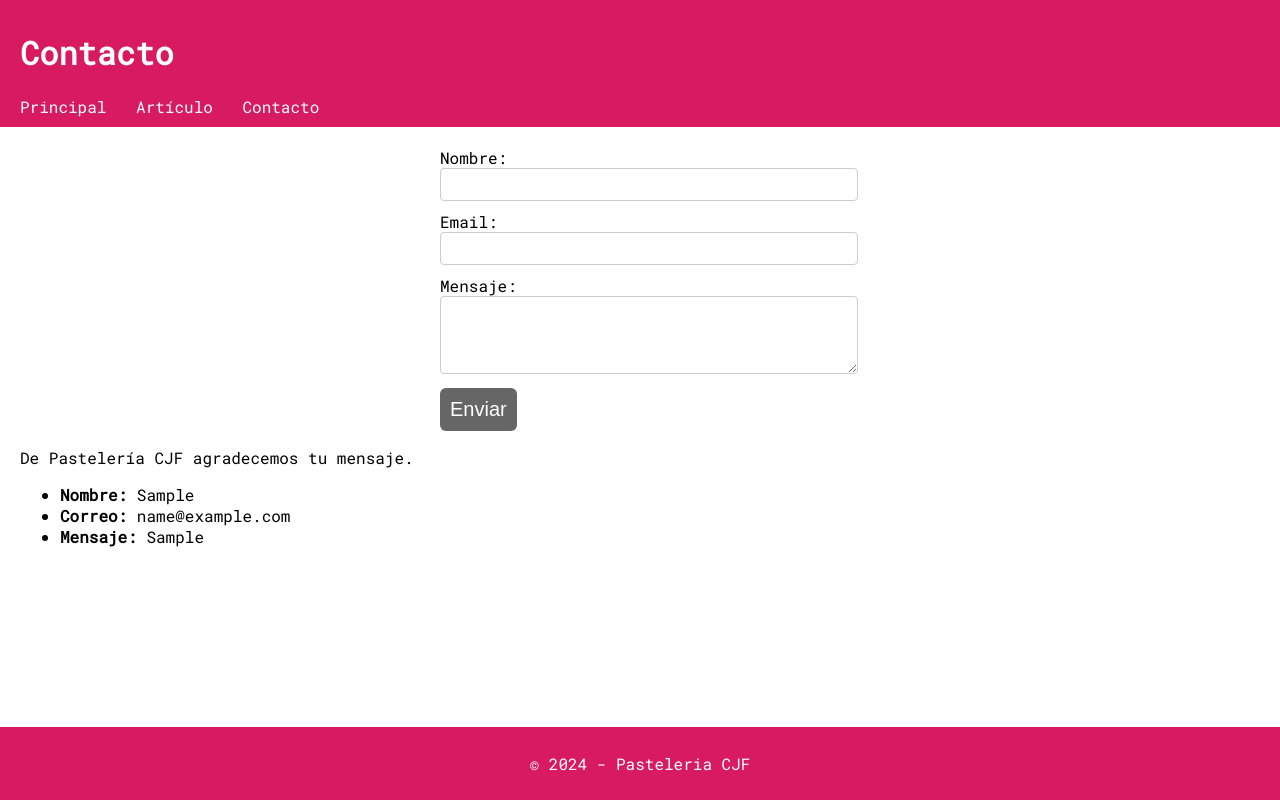
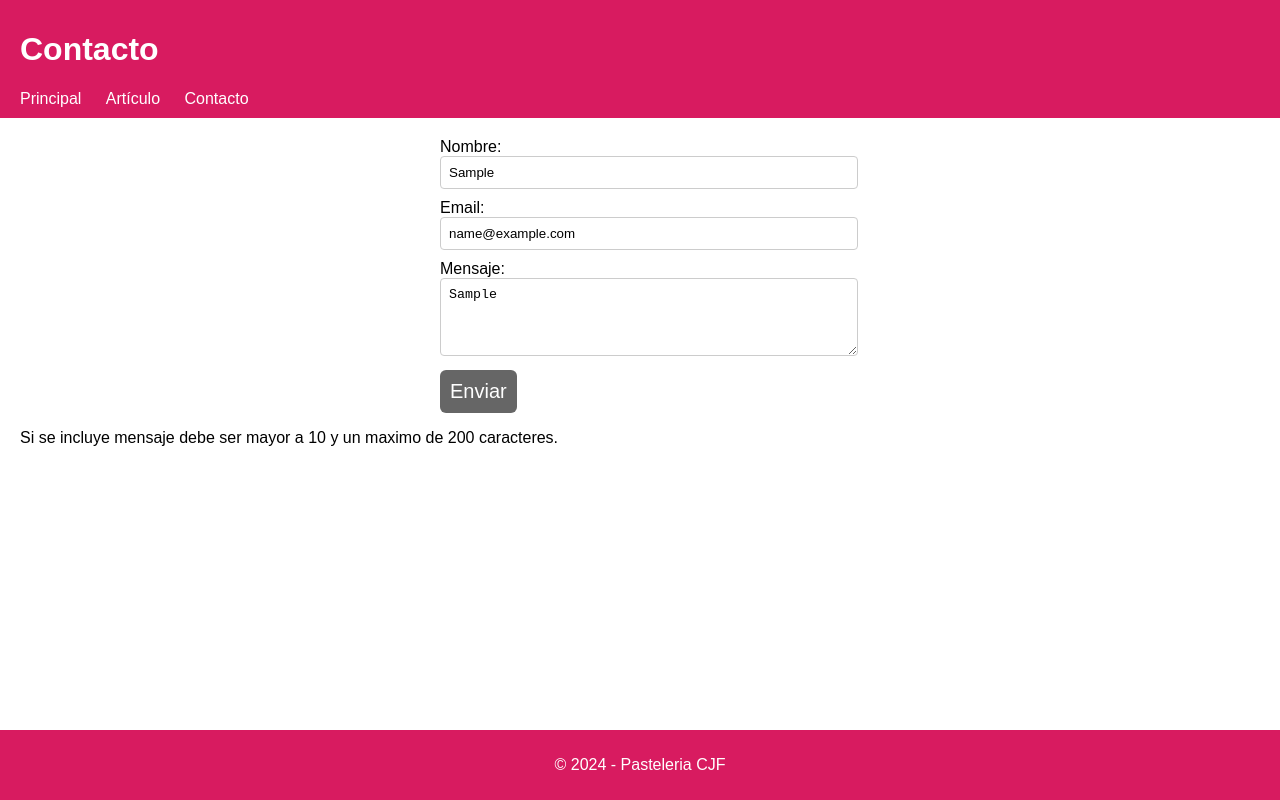
Before and after one commit to JessicaTester/Integrador-CJF, a plain HTML site: page contacto.html in a window 1280 px wide. Both pictures are taken after typing "Sample", "name@example.com", "Sample" into the empty fields and a click on the button "Enviar". Drawn offline with Linux system fonts and the light colour scheme.

Commit message:
reentrega

```diff
--- a/articulo.html
+++ b/articulo.html
@@ -4,7 +4,6 @@
     <meta charset="UTF-8">
     <meta name="viewport" content="width=device-width, initial-scale=1.0">
     <title>Artículo</title>
-    <link href="https://fonts.googleapis.com/css2?family=Roboto+Mono&display=swap" rel="stylesheet">
     <link rel="stylesheet" href="styles.css">
 </head>
 <body>
--- a/contacto.html
+++ b/contacto.html
@@ -4,7 +4,6 @@
     <meta charset="UTF-8">
     <meta name="viewport" content="width=device-width, initial-scale=1.0">
     <title>Contacto</title>
-    <link href="https://fonts.googleapis.com/css2?family=Roboto+Mono&display=swap" rel="stylesheet">
     <link rel="stylesheet" href="styles.css">
 </head>
 <body>
@@ -19,7 +18,7 @@
         </nav>
     </header>
     <main>
-        <form class="formulario">
+        <form class="formulario" novalidate>
             <div>
                 <label >Nombre:</label>
                 <input class="nombre" type="text" required>
--- a/script.js
+++ b/script.js
@@ -35,12 +35,23 @@ document.addEventListener('DOMContentLoaded', () => {
 
         formulario.addEventListener('submit', (e) => {
             e.preventDefault();
-            const nom = document.querySelector('.nombre').value;
-            const corr = document.querySelector('.correo').value;
-            const msjUsu = document.querySelector('.mensajeContacto').value;
+            const nom = document.querySelector('.nombre').value.trim();
+            const corr = document.querySelector('.correo').value.trim();
+            const msjUsu = document.querySelector('.mensajeContacto').value.trim();
 
-            if (nom.trim() === '' || corr.trim() === '' || msjUsu.trim() === '') {
+            if (nom === '' || corr === '') {
                 msj.innerHTML = '<p>Debe rellenar todos los campos.</p>';
+                return;
+            }
+
+            const nomR = /^[a-zA-ZáéíóúÁÉÍÓÚñÑüÜ ]+$/;
+            if (nom.length > 30){
+                msj.innerHTML = '<p>El nombre debe tener un maximo de 30 caracteres.</p>';
+                return;
+            }
+
+            if(!nomR.test(nom)){
+                msj.innerHTML = '<p>El nombre no puede contener numeros ni caracteres extraños.</p>';
                 return;
             }
 
@@ -50,12 +61,17 @@ document.addEventListener('DOMContentLoaded', () => {
                 return;
             }
 
+            if (msjUsu !== '' && (msjUsu.length < 10 || msjUsu.length > 200)) {
+                msj.innerHTML = '<p>Si se incluye mensaje debe ser mayor a 10 y un maximo de 200 caracteres.</p>';
+                return;
+            }
+
             msj.innerHTML = `
                 <p>De Pastelería CJF agradecemos tu mensaje.</p>
                 <ul>
                     <li><strong>Nombre:</strong> ${nom}</li>
                     <li><strong>Correo:</strong> ${corr}</li>
-                    <li><strong>Mensaje:</strong> ${msjUsu}</li>
+                    <li><strong>Mensaje:</strong> ${msjUsu ? msjUsu : 'Sin mensaje'}</li>
                 </ul>
             `;
             formulario.reset();
--- a/styles.css
+++ b/styles.css
@@ -1,6 +1,5 @@
 body {
-    font-family: "Roboto Mono", monospace;
-	font-optical-sizing: auto;
+    font-family: Arial, sans-serif;
 	font-weight: normal;
 	font-style: normal;
     margin: 0;
```
Also changed, not shown: index.html (+0 -2 lines).
